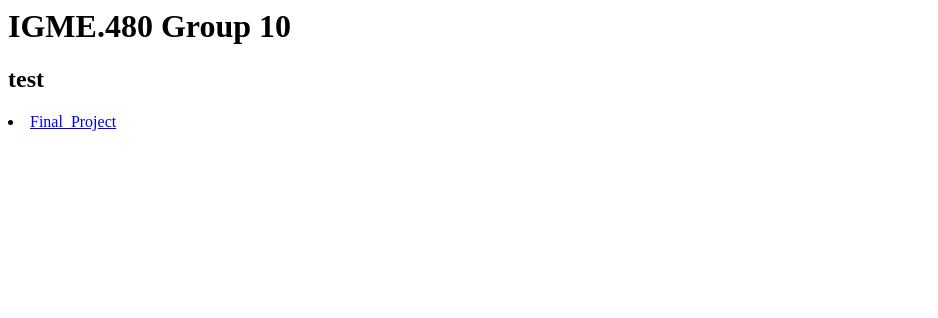
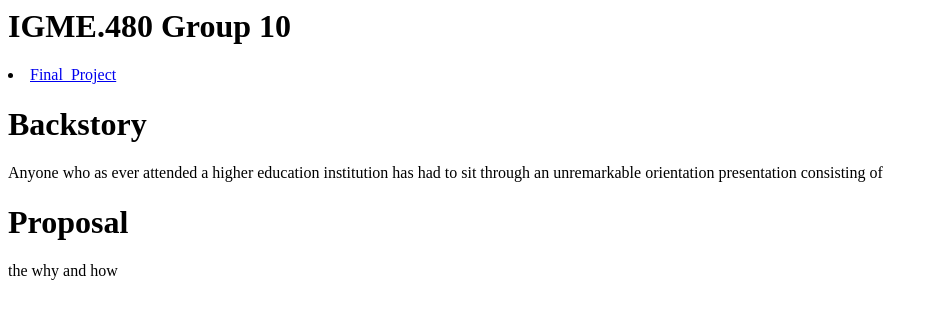
Before and after one commit to thomasismartinez/igme480-group-10, a plain HTML site: page index.html in a window 1280 px wide. Shown: the whole page, without its empty margins (0-938 px from the left). Drawn offline with Linux system fonts and the light colour scheme.

Commit message:
add prototype

```diff
--- a/index.html
+++ b/index.html
@@ -7,8 +7,15 @@
 </head>
 <body>
     <h1>IGME.480 Group 10</h1>
-    <h2>test</h2>
     <li><a href="final-project/graffiti-canvas/index.html">Final_Project</a></li>
-
+    <div>
+        <h1>Backstory</h1>
+        <p>Anyone who as ever attended a higher education institution has had to sit through an unremarkable orientation
+            presentation consisting of
+        </p>
+        <h1>Proposal</h1>
+         <p>the why and how</p>
+        <h1></h1>
+    </div>
 </body>
 </html>
```
Also changed, not shown: prototype.html (added, +10 -0 lines), 1 other file.
